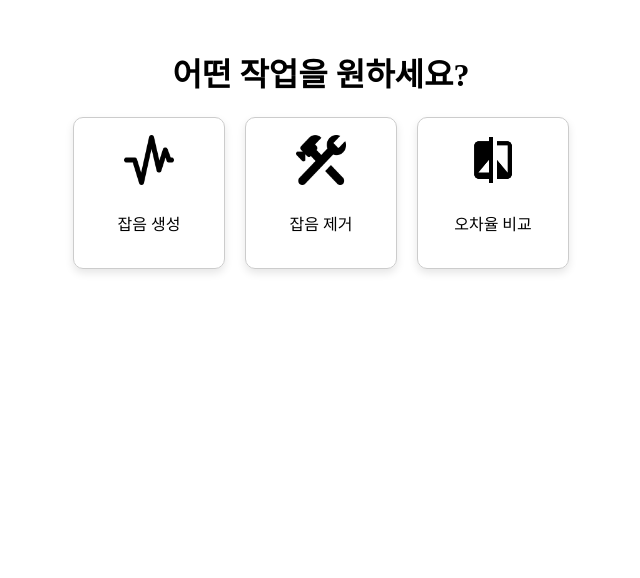
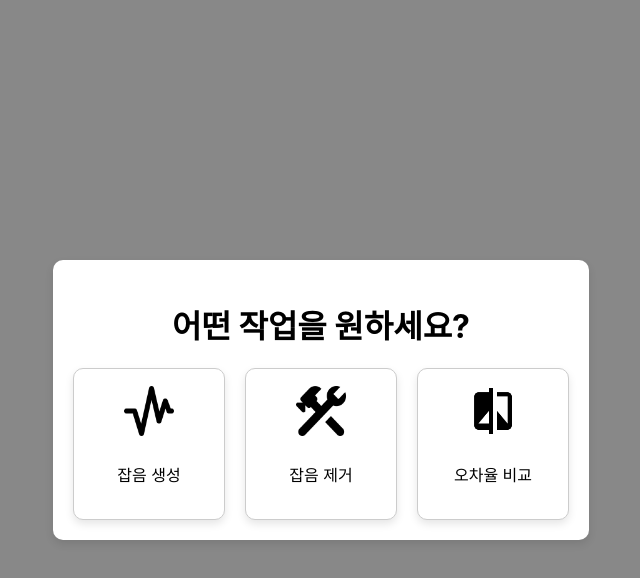
Before and after one commit to 3DNoiseMaster/3DNoiseMaster-FE, a React (Create React App) app: page /api/display/workspace/newtask in a window 1280 px wide. Shown: the top 578 px of the page, without its empty margins (319-959 px from the left). Built offline with nearby package versions, Linux system fonts and the light colour scheme.

Commit message:
feat : add GlobalStyles

```diff
--- a/src/pages/ErrorCompPage.tsx
+++ b/src/pages/ErrorCompPage.tsx
@@ -1,6 +1,7 @@
 import React, { useState, useEffect, Suspense } from 'react';
 import { useNavigate } from 'react-router-dom';
 import axios from 'axios';
+import GlobalStyles from '../styles/GlobalStyles';
 import { Canvas, useLoader } from '@react-three/fiber';
 import { OrbitControls, useProgress, Html } from '@react-three/drei';
 import { OBJLoader } from 'three/examples/jsm/loaders/OBJLoader';
@@ -150,6 +151,7 @@ const ErrorCompPage: React.FC = () => {
 
   return (
     <div style={styles.container}>
+      <GlobalStyles />
       <div style={styles.leftPane}>
         {fileURL1 ? (
           <Canvas style={styles.canvas}>
--- a/src/pages/LoginPage.tsx
+++ b/src/pages/LoginPage.tsx
@@ -1,6 +1,7 @@
 import React, { useState } from 'react';
 import { Link } from 'react-router-dom';
 import axios from 'axios';
+import GlobalStyles from '../styles/GlobalStyles';
 import '../styles/LoginPage.css';
 
 interface LoginResponse {
@@ -42,6 +43,7 @@ const LoginPage: React.FC = () => {
 
   return (
     <div className="container">
+      <GlobalStyles />
       <h1>로그인</h1>
       <form onSubmit={handleSubmit} className="form">
         <label>
--- a/src/pages/NewTaskPage.tsx
+++ b/src/pages/NewTaskPage.tsx
@@ -1,5 +1,6 @@
 import React from 'react';
 import { useNavigate } from 'react-router-dom';
+import GlobalStyles from '../styles/GlobalStyles';
 import noiseGenIcon from '../assets/icon/noiseGen.png';
 import noiseRemIcon from '../assets/icon/noiseRem.png';
 import errorCompIcon from '../assets/icon/errorComp.png';
@@ -9,6 +10,7 @@ const NewTaskPage: React.FC = () => {
 
   return (
     <div style={styles.container}>
+      <GlobalStyles />
       <div style={styles.selectionContainer}>
         <h1>어떤 작업을 원하세요?</h1>
         <div style={styles.cards}>
@@ -33,10 +35,18 @@ const NewTaskPage: React.FC = () => {
 const styles: { [key: string]: React.CSSProperties } = {
   container: {
     textAlign: 'center',
-    padding: '20px',
+    backgroundColor: '#888',
+    minHeight: '100vh',
+    display: 'flex',
+    alignItems: 'center',
+    justifyContent: 'center',
   },
   selectionContainer: {
     textAlign: 'center',
+    backgroundColor: '#ffffff',  // Background color for the selection container
+    padding: '20px',
+    borderRadius: '10px',
+    boxShadow: '0 4px 8px rgba(0, 0, 0, 0.1)',
   },
   cards: {
     display: 'flex',
@@ -54,11 +64,15 @@ const styles: { [key: string]: React.CSSProperties } = {
     borderRadius: '10px',
     boxShadow: '0 4px 8px rgba(0, 0, 0, 0.1)',
     cursor: 'pointer',
+    backgroundColor: '#fff',  // Background color for the cards
   },
   icon: {
     width: '50px',
     height: '50px',
     marginBottom: '10px',
+    display: 'flex',
+    alignItems: 'center',
+    justifyContent: 'center',
   },
 };
 
--- a/src/pages/NoiseGenPage.tsx
+++ b/src/pages/NoiseGenPage.tsx
@@ -1,6 +1,7 @@
 import React, { useState, useEffect, Suspense } from 'react';
 import { useNavigate } from 'react-router-dom';
 import axios from 'axios';
+import GlobalStyles from '../styles/GlobalStyles';
 import { Canvas, useLoader } from '@react-three/fiber';
 import { OrbitControls, useProgress, Html } from '@react-three/drei';
 import { OBJLoader } from 'three/examples/jsm/loaders/OBJLoader';
@@ -118,6 +119,7 @@ const NoiseGenPage: React.FC = () => {
 
   return (
     <div style={styles.container}>
+      <GlobalStyles />
       <div style={styles.uploadSection}>
         {fileURL ? (
           <Canvas style={styles.canvas}>
--- a/src/pages/NoiseRemPage.tsx
+++ b/src/pages/NoiseRemPage.tsx
@@ -1,6 +1,7 @@
 import React, { useState, useEffect, Suspense } from 'react';
 import { useNavigate } from 'react-router-dom';
 import axios from 'axios';
+import GlobalStyles from '../styles/GlobalStyles';
 import { Canvas, useLoader } from '@react-three/fiber';
 import { OrbitControls, useProgress, Html } from '@react-three/drei';
 import { OBJLoader } from 'three/examples/jsm/loaders/OBJLoader';
@@ -112,6 +113,7 @@ const NoiseRemPage: React.FC = () => {
 
   return (
     <div style={styles.container}>
+      <GlobalStyles />
       <div style={styles.uploadSection}>
         {fileURL ? (
           <Canvas style={styles.canvas}>
--- a/src/pages/SignUpPage.tsx
+++ b/src/pages/SignUpPage.tsx
@@ -1,6 +1,7 @@
 import React, { useState } from 'react';
 import { Link } from 'react-router-dom';
 import axios from 'axios';
+import GlobalStyles from '../styles/GlobalStyles';
 import '../styles/SignUpPage.css';
 
 interface SignUpResponse {
@@ -57,6 +58,7 @@ const SignUpPage: React.FC = () => {
 
   return (
     <div className="container">
+      <GlobalStyles />
       <h1>회원가입</h1>
       <form onSubmit={handleSubmit} className="form">
         <label>
--- a/src/pages/WorkspacePage.tsx
+++ b/src/pages/WorkspacePage.tsx
@@ -1,6 +1,7 @@
 import React, { useEffect, useState } from 'react';
 import { Link, useNavigate } from 'react-router-dom';
 import axios from 'axios';
+import GlobalStyles from '../styles/GlobalStyles';
 
 interface LoginStatusResponse {
   success: boolean;
@@ -140,8 +141,29 @@ const WorkspacePage: React.FC = () => {
     }
 };
 
+const handleDownloadTask = (taskId: string) => {
+  const token = localStorage.getItem('token');
+  if (token) {
+      axios.get<DeleteTaskResponse>(`${process.env.REACT_APP_API_WORKSPACE_URL}/tasks/download`, {
+        headers: { 'Authorization': `Bearer ${token}` },
+        params: { task_id: taskId }
+      })
+      .then(response => {
+          if (response.data.success) {
+              setTasks(tasks.filter(task => task.task_id !== taskId));
+          } else {
+              console.error('Error downloading task: ', response.data);
+          }
+      })
+      .catch(error => {
+          console.error('Error downloading task:', error);
+      });
+  }
+};
+
   return (
     <div style={styles.container}>
+      <GlobalStyles />
       <div style={styles.header}>
         <Link to="/api/display/main" style={styles.homeButton}>홈</Link>
         <div style={styles.buttonGroup}>
@@ -173,6 +195,9 @@ const WorkspacePage: React.FC = () => {
                 <p>
                   작업 이름 : {task.task_name} &nbsp;&nbsp;
                   <button onClick={() => handleDeleteTask(task.task_id)} style={styles.deleteButton}>삭제</button>
+                  {task.status === 100 && (
+                    <button onClick={() => handleDownloadTask(task.task_id)} style={styles.downloadButton}>다운로드</button>
+                  )}
                 </p>
                 <p>상태 : {task.status}</p>
                 <p>생성일자 : {new Date(task.date).toLocaleString()}</p>
@@ -257,8 +282,18 @@ const styles: { [key: string]: React.CSSProperties } = {
   },
   deleteButton: {
     marginTop: '10px',
+    marginRight: '10px',
     padding: '5px 10px',
     backgroundColor: '#dc3545',
+    color: 'white',
+    border: 'none',
+    borderRadius: '5px',
+    cursor: 'pointer',
+  },
+  downloadButton: {
+    marginTop: '10px',
+    padding: '5px 10px',
+    backgroundColor: '#28a745',
     color: 'white',
     border: 'none',
     borderRadius: '5px',
```
